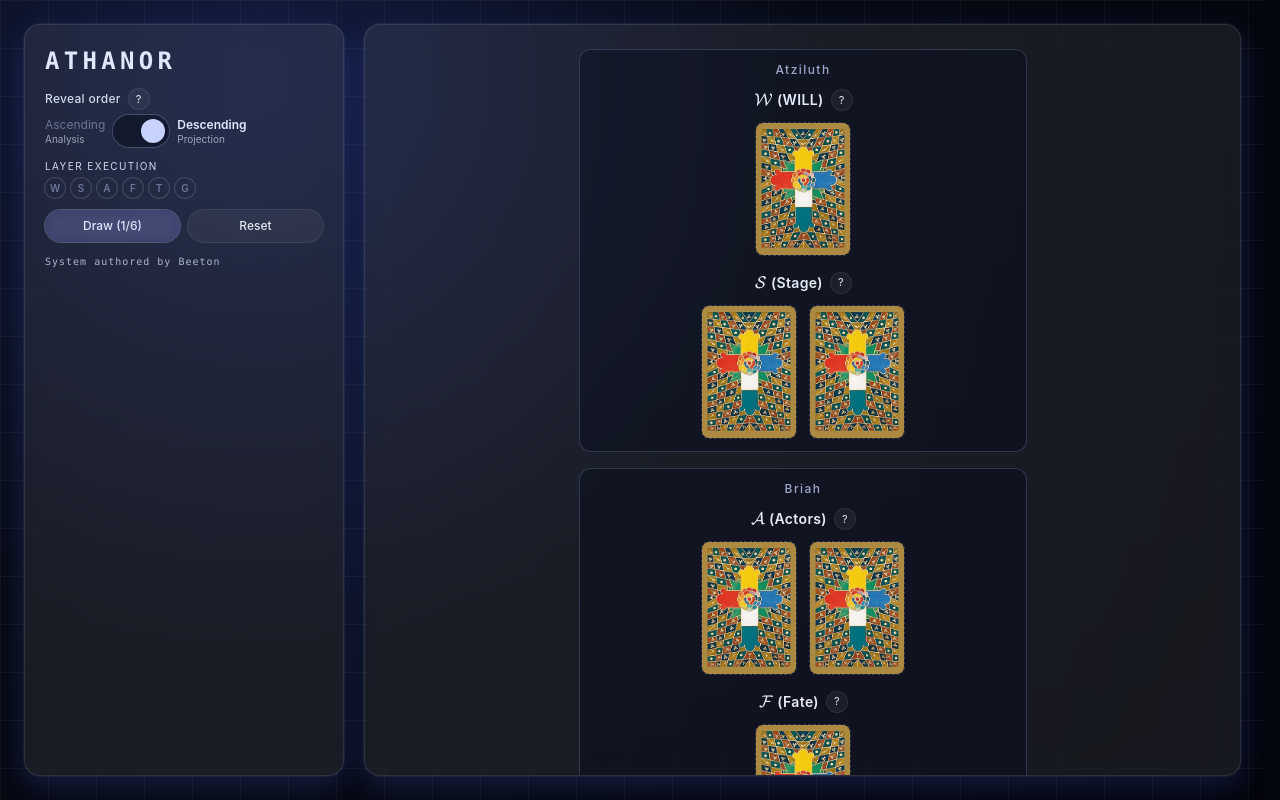
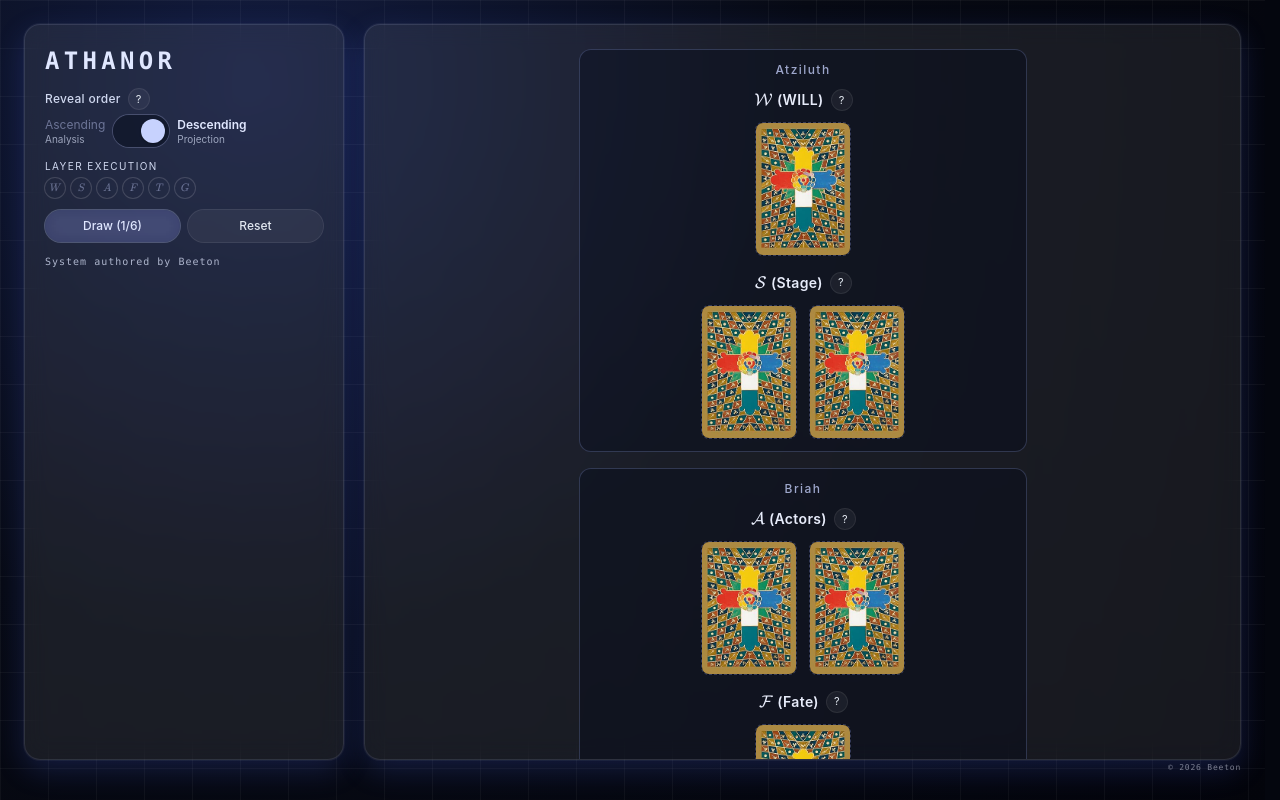
Before and after one commit to kiyotam23/thoth-tarot-spread, a Next.js app: page / in a window 1280 px wide. Built offline with nearby package versions, Linux system fonts and the light colour scheme.

Commit message:
UI improve

```diff
--- a/app/globals.css
+++ b/app/globals.css
@@ -63,6 +63,15 @@ img.spread-card-modal-art {
 }
 .spread-triad-row {
   @apply flex items-center justify-center gap-2;
+}
+
+/* Layer W/S/A/F/T/G — KaTeX math face (same spirit as help formulas) */
+.spread-layer-op-char {
+  font-family: KaTeX_Math, "Times New Roman", serif;
+  font-style: italic;
+  font-weight: 400;
+  font-size: 0.6875rem; /* ~11px */
+  line-height: 1;
 }
 
 .spread-panel-fade {
--- a/app/page.tsx
+++ b/app/page.tsx
@@ -22,7 +22,9 @@ const spread = {
     "spread-inner spread-panel spread-panel-fade w-full max-w-md rounded-xl border p-3 transition-colors duration-300",
   worldLabel: "spread-world-label mb-3 text-center text-xs font-medium tracking-[0.12em]",
   title: "spread-title whitespace-nowrap font-mono text-xl font-bold tracking-[0.18em] sm:text-2xl",
-  brandCredit: "spread-hint mt-3 text-left font-mono text-[10px] tracking-[0.1em] opacity-80",
+  brandCredit: "spread-hint mt-3 text-left font-mono text-[10px] font-thin tracking-widest opacity-80",
+  brandCopyright:
+    "pointer-events-none select-none text-right font-mono text-[8px] font-thin leading-none tracking-widest opacity-50",
   modalOverlay: "fixed inset-0 flex items-center justify-center bg-black/90 p-4",
   modalZHelp: "z-[60]",
   modalZCard: "z-[70]",
@@ -741,14 +743,16 @@ export default function Page() {
                     type="button"
                     key={label}
                     onClick={() => scrollToLayer(idx)}
-                    className={`flex h-5 w-5 items-center justify-center rounded-full text-[10px] font-semibold transition ${
+                    className={`flex h-5 w-5 items-center justify-center rounded-full transition ${
                       isActive
                         ? "spread-txt-strong ring-1 ring-indigo-300/70"
                         : "spread-txt-faint ring-1 ring-white/15"
                     }`}
                     aria-label={`Scroll to layer ${label}${isActive ? " active" : ""}`}
                   >
-                    {label}
+                    <span className="spread-layer-op-char" aria-hidden>
+                      {label}
+                    </span>
                   </button>
                 );
               })}
@@ -817,6 +821,12 @@ export default function Page() {
           </div>
         </section>
       </div>
+
+      <footer className="mx-auto w-full max-w-7xl shrink-0 py-1">
+        <p className={spread.brandCopyright} aria-label="Copyright">
+          © 2026 Beeton
+        </p>
+      </footer>
 
       <div className={spread.floatWrap}>
         <button type="button" onClick={nextStep} disabled={completed} className={spread.floatNext}>
```
